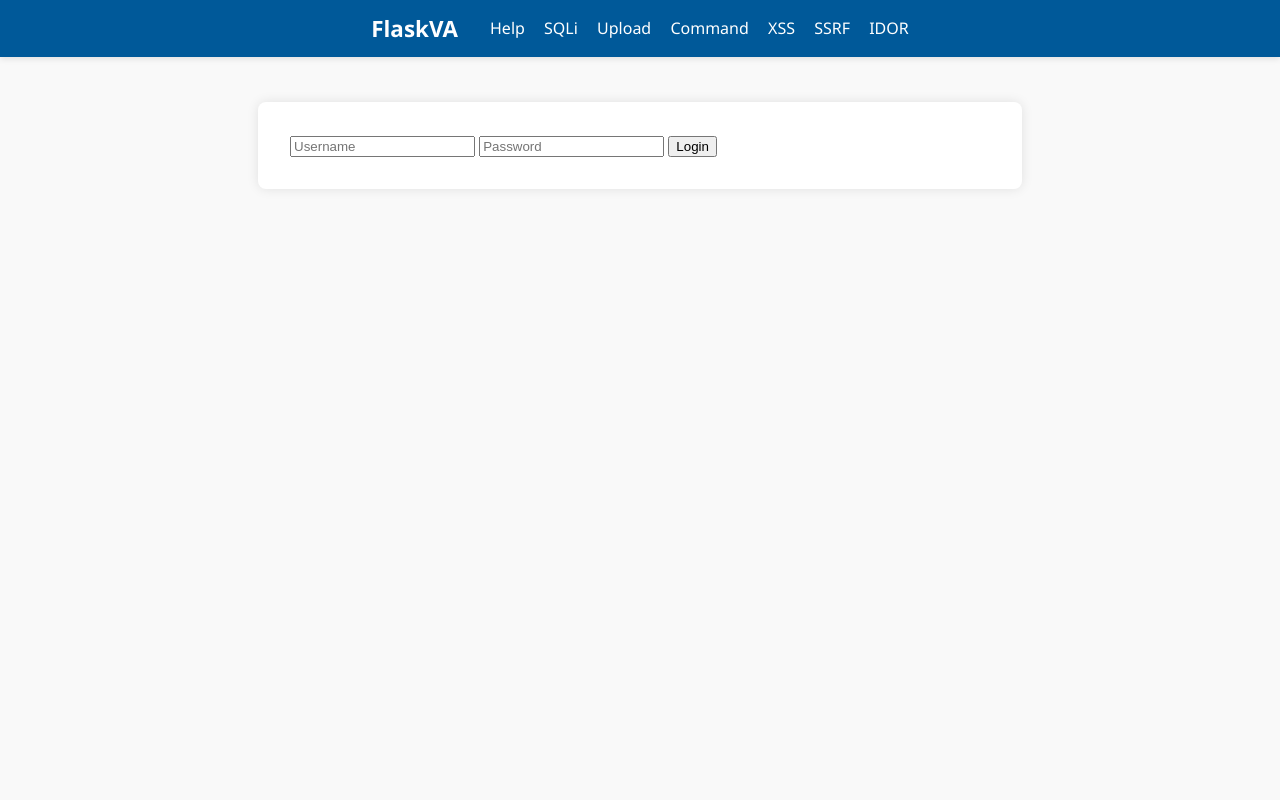
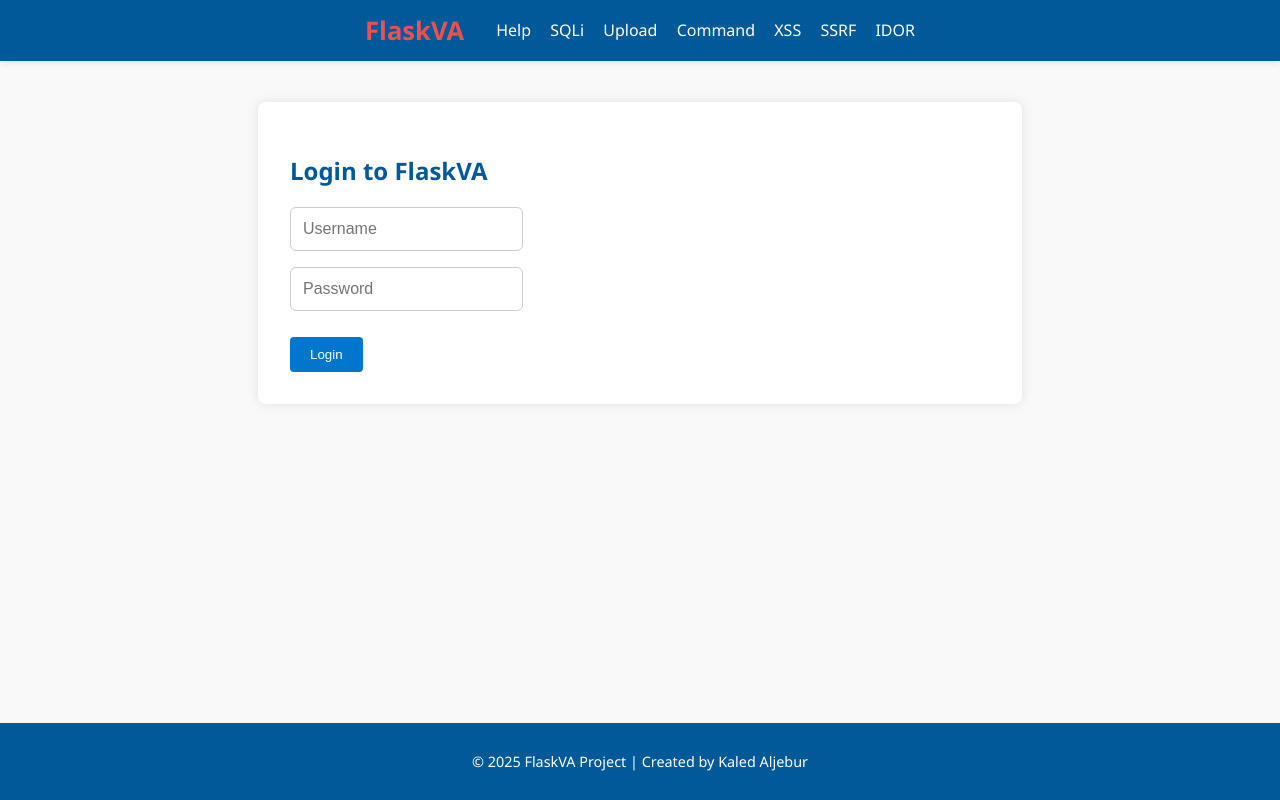
Before and after one commit to kaledaljebur/FlaskVA, a Flask app: page /login in a window 1280 px wide. Run offline with Flask 3, Linux system fonts and the light colour scheme.

Commit message:
Add main login page for flaskva

```diff
--- a/app.py
+++ b/app.py
@@ -3,46 +3,77 @@ from config import SECRET_KEY, SECURITY_LEVEL
 from modules import auth, sqli, upload, command, xss, ssrf, idor, security
 
 app = Flask(__name__)
-app.secret_key = SECRET_KEY
+app.secret_key = "siudhisuhgiubgidno23u09"
+users = {"admin": "mustang"}
 
 @app.route('/')
 def index():
+    if "user" not in session:
+        return redirect(url_for("login"))
     return render_template('index.html', security=session.get('security', 'low'))
+
+@app.route('/login', methods=['GET', 'POST'])
+def login():
+    # return auth.login()
+    if request.method == "POST":
+        username = request.form["username"]
+        password = request.form["password"]
+        if username in users and users[username] == password:
+            session["user"] = username
+            return redirect(url_for("index"))
+        else:
+            return render_template("login.html", error="Invalid login")
+    return render_template("login.html")
+
+@app.route("/logout")
+def logout():
+    session.clear()
+    return redirect(url_for("login"))
 
 @app.route('/help')
 def help_page():
     return render_template('help.html')
 
-@app.route('/login', methods=['GET', 'POST'])
-def login():
-    return auth.login()
-
 @app.route('/sqli', methods=['GET', 'POST'])
 def sqli_route():
+    if "user" not in session:
+        return redirect(url_for("login"))
     return sqli.run()
 
 @app.route('/upload', methods=['GET', 'POST'])
 def upload_route():
+    if "user" not in session:
+        return redirect(url_for("login"))
     return upload.handle()
 
 @app.route('/command', methods=['GET', 'POST'])
 def command_route():
+    if "user" not in session:
+        return redirect(url_for("login"))
     return command.execute()
 
 @app.route('/xss', methods=['GET', 'POST'])
 def xss_route():
+    if "user" not in session:
+        return redirect(url_for("login"))
     return xss.reflect()
 
 @app.route('/ssrf', methods=['GET', 'POST'])
 def ssrf_route():
+    if "user" not in session:
+        return redirect(url_for("login"))
     return ssrf.request_url()
 
 @app.route('/idor')
 def idor_route():
+    if "user" not in session:
+        return redirect(url_for("login"))
     return idor.view()
 
 @app.route('/security', methods=['GET', 'POST'])
 def security_route():
+    if "user" not in session:
+        return redirect(url_for("login"))
     return security.set_level()
 
 if __name__ == '__main__':
--- a/static/style.css
+++ b/static/style.css
@@ -20,6 +20,11 @@ h1, h2 {
 .highlight {
   color: #cc0000;
 }
+.highlight2 {
+  color: #f42c2c;
+  font-weight: bold;
+}
+
 ul {
   list-style: none;
   padding: 0;
@@ -85,13 +90,59 @@ a {
 }
 
 .logo {
-  font-size: 1.4em;
+  font-size: 1.6em;
   font-weight: bold;
-  color: white;
+  /* color: white; */
+  color: #ec5151;
   text-decoration: none;
   white-space: nowrap;
 }
 
 main {
   padding-top: 70px;
+    flex: 1;
+  padding-top: 70px;
 }
+
+html, body {
+  height: 100%;
+  margin: 0;
+  display: flex;
+  flex-direction: column;
+}
+
+.login-form {
+  display: flex;
+  flex-direction: column;
+  gap: 1em;
+}
+
+.form-group input {
+  /* width: 100%; */
+  padding: 12px;
+  border: 1px solid #ccc;
+  border-radius: 6px;
+  font-size: 1em;
+}
+
+.form-group input:focus {
+  border-color: #0077cc;
+  outline: none;
+  box-shadow: 0 0 5px rgba(0, 119, 204, 0.3);
+}
+
+.btn-submit {
+  align-self: flex-start;
+}
+
+.footer {
+  background-color: #005999;
+  color: white;
+  text-align: center;
+  padding: 1em 0;
+  margin-top: 2em;
+  position: relative;
+  bottom: 0;
+  width: 100%;
+  font-size: 0.9em;
+}
--- a/templates/base.html
+++ b/templates/base.html
@@ -9,6 +9,7 @@
   <body>
     <nav class="top-nav">
       <div class="nav-container">
+        <!-- <a href="/" class="logo"><span class="highlight2">FlaskVA</span></a> -->
         <a href="/" class="logo">FlaskVA</a>
         <div class="nav-links">
           <!-- <a href="/">Home</a> -->
@@ -20,13 +21,17 @@
           <a href="/xss">XSS</a>
           <a href="/ssrf">SSRF</a>
           <a href="/idor">IDOR</a>
+          {% if session.get('user') %}
+          <a href="/logout">logout</a>
+          {% endif %}
         </div>
       </div>
     </nav>
     <main>
-    <div class="container">
-      {% block content %}{% endblock %}
-    </div>
+      <div class="container">{% block content %}{% endblock %}</div>
     </main>
+    <footer class="footer">
+      <p>&copy; 2025 FlaskVA Project | Created by Kaled Aljebur</p>
+    </footer>
   </body>
 </html>
--- a/templates/login.html
+++ b/templates/login.html
@@ -1,8 +1,18 @@
-{% extends 'base.html' %}
-{% block content %}
-<form method="post">
-    <input type="text" name="username" placeholder="Username">
-    <input type="password" name="password" placeholder="Password">
-    <button type="submit">Login</button>
+{% extends 'base.html' %} {% block content %}
+<!-- <div class="container"> -->
+<h2>Login to FlaskVA</h2>
+{% if error %}
+<p class="highlight">{{ error }}</p>
+{% endif %}
+<form method="post" class="login-form">
+  <div class="form-group">
+    <input type="text" name="username" placeholder="Username" required />
+  </div>
+  <div class="form-group">
+    <input type="password" name="password" placeholder="Password" required />
+  </div>
+  <button type="submit" class="btn-submit">Login</button>
 </form>
+<!-- </div> -->
+<!-- <p><a href="/help" class="btn-help">Need help?</a></p> -->
 {% endblock %}
```
Also changed, not shown: templates/footer.html (added, +10 -0 lines), templates/help.html (+14 -18 lines), templates/index.html (+9 -18 lines). Lines whose indentation alone changed are shown as unchanged.
